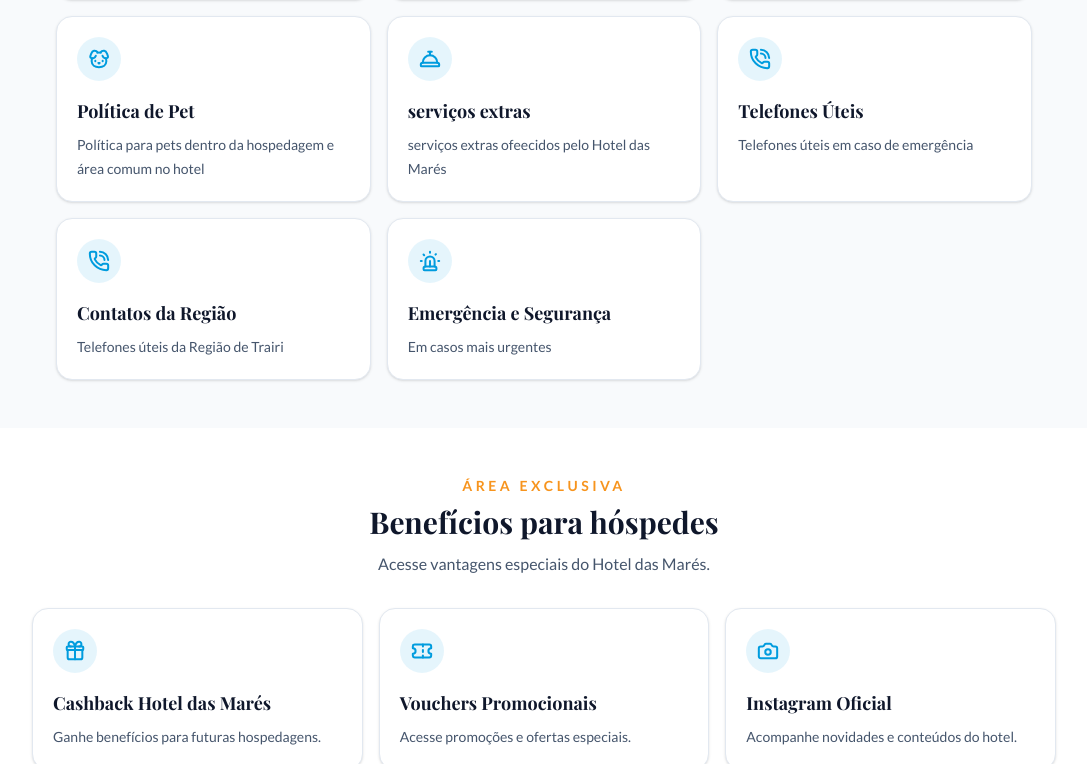
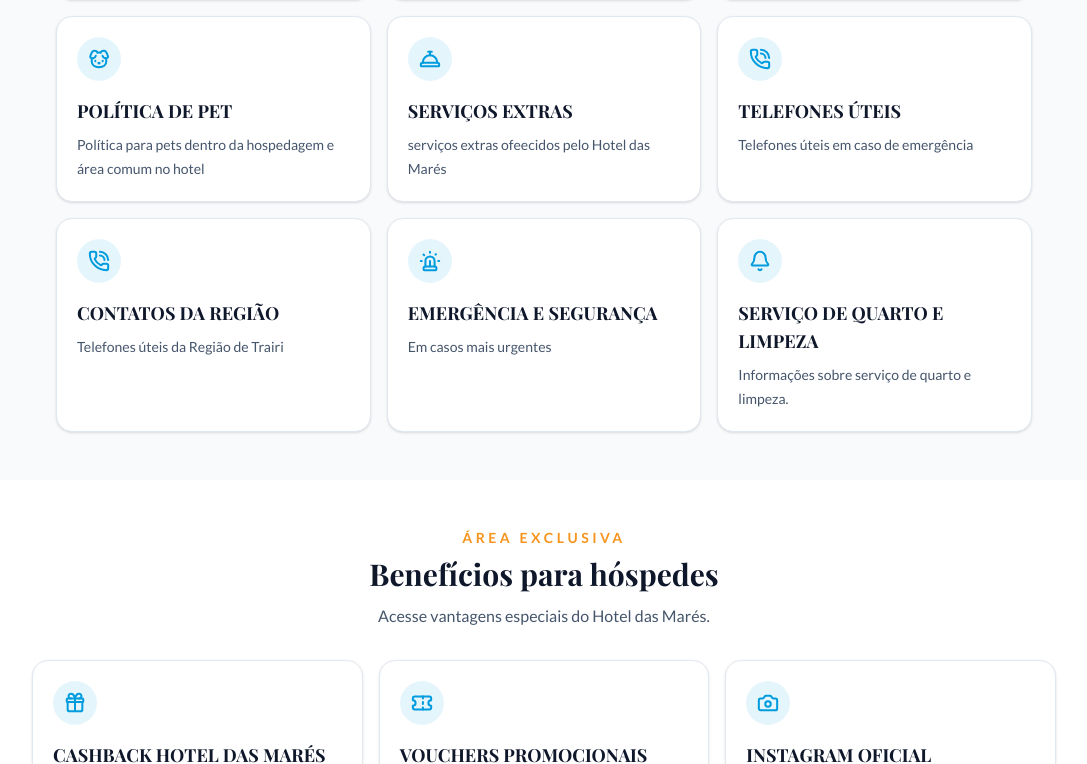
Before and after one commit to Pedroconfig/Landing-Hotel, a Next.js app: page / in a window 1280 px wide. Shown: the part 1736-2500 px from the top of the page, without its empty margins (96-1183 px from the left). Built offline with nearby package versions, Linux system fonts and the light colour scheme; a web font is replaced by a local one.

Commit message:
feat : ajustes de components

```diff
--- a/src/app/page.tsx
+++ b/src/app/page.tsx
@@ -6,6 +6,7 @@
 import { MenuCard } from "../components/MenuCard";
 import { ChatbotWidget } from "../components/CahtBotWidget";
 
+// Força recompilação para atualizar os dados de guidedata
 export default function HomePage() {
   return (
     <main id="topo" className="min-h-screen bg-slate-50 text-slate-900">
--- a/src/components/MenuCard.tsx
+++ b/src/components/MenuCard.tsx
@@ -21,7 +21,7 @@
       <div className="mb-4 flex h-11 w-11 items-center justify-center rounded-full bg-[#009CDE]/10 text-[#009CDE] transition group-hover:bg-[#009CDE] group-hover:text-white">
         <Icon size={22} strokeWidth={2.2} />
       </div>
-      <h3 className="text-lg font-bold text-slate-900">{title}</h3>
+      <h3 className="text-lg font-bold text-slate-900 uppercase">{title}</h3>
 
       <p className="mt-2 text-sm leading-6 text-slate-600">{description}</p>
     </a>
--- a/src/data/guidedata.ts
+++ b/src/data/guidedata.ts
@@ -20,6 +20,7 @@
   ConciergeBell,
   Camera,
   PawPrint,
+  Bell,
   type LucideIcon,
 } from "lucide-react";
 
@@ -99,20 +100,21 @@
     details: [
       "Relaxe e aproveite nossos espaços de lazer 🌴",
 
-      "O Hotel das Marés possui uma **piscina exclusiva para hóspedes**, reservada especialmente para proporcionar mais conforto e tranquilidade durante sua estadia.",
+      "O Hotel das Marés possui uma piscina exclusiva para hóspedes, reservada especialmente para proporcionar mais conforto e tranquilidade durante sua estadia.",
+      "Horário de funcionamento: das 08:00 às 22:00",
+      "Oferecemos ainda CORTESIA no acesso ao Parque Aquático - AcquaMarés nos dias de funcionamento do parque. Temos também , áreas de convivência  e espaços perfeitos para aproveitar bons momentos.",
 
-      "Temos também áreas de convivência e espaços perfeitos para aproveitar bons momentos em família.",
     ],
   },
   {
     id: "aquamares",
-    title: "Aquamares",
+    title: "Acquamares",
     description: "Informações sobre o parque aquático.",
     icon: Droplets,
     details: [
       "Diversão garantida para toda a família 🌊",
 
-      "O **Acquamares (parque aquático)** funciona de **quarta-feira a domingo e feriados**, das **10:00 às 16:30**.",
+      "O Acquamares funciona de quarta-feira a domingo e feriados, das 10:00 às 16:30.",
 
       "Aproveite momentos especiais com piscinas, áreas de lazer e muito entretenimento para todas as idades.,",
     ],
@@ -260,7 +262,7 @@
   {
     id: "hotel-normas",
     title: "Normas Hotel",
-    description: "normas de hospedagem",
+    description: "Normas de hospedagem",
     icon: Utensils,
     details: [
       " Para garantir conforto, segurança e tranquilidade a todos os hóspedes:",
@@ -285,7 +287,7 @@
   {
     id: "area",
     title: "Área Kids e Família",
-    description: "área para diversão em família e crianças",
+    description: "Área para diversão em família e crianças",
     icon: UsersRound,
     details: [
       "Diversão e momentos especiais em família fazem parte da experiência Hotel das Marés 🌊",
@@ -309,7 +311,7 @@
   },
   {
     id: "serviços",
-    title: "serviços extras",
+    title: "Serviços extras",
     description: "serviços extras ofeecidos pelo Hotel das Marés",
     icon: ConciergeBell,
     details: [
@@ -351,8 +353,12 @@
       "💊 Farmácia:",
       "📞 (85) 99639-0708",
 
-      "🚗 Reboque 24 Horas",
+      "🚗 Reboque 24 Horas:",
       "📞 (85) 98993-5460",
+
+      "🔋 Casa das Baterias:",
+      "📞 (85) 999465766",
+
     ],
   },
   {
@@ -364,6 +370,18 @@
       "Em caso de necessidade, entre em contato imediatamente com nossa equipe.",
 
       "Sua segurança é prioridade.",
+    ],
+  },
+  {
+    id: "servico-quarto",
+    title: "Serviço de Quarto e Limpeza",
+    description: "Informações sobre serviço de quarto e limpeza.",
+    icon: Bell,
+    details: [
+      "🛎️ Serviço de Quarto e Limpeza",
+      "O serviço de quarto está disponível para os hóspedes e possui taxa adicional.",
+      "A limpeza do apartamento deve ser solicitada na recepção até as 12h.",
+      "A troca de enxoval poderá ser realizada mediante solicitação após 48 horas de hospedagem.",
     ],
   },
 ];
@@ -426,6 +444,6 @@
       "Siga o Hotel das Marés no Instagram e fique por dentro de tudo.",
     ],
     buttonText: "Conhecer a Tata no Instagram",
-    buttonHref: "https://instagram.com",
+    buttonHref: "https://hoteldasmares.com.br/conheca-a-tata/",
   },
 ];
```
